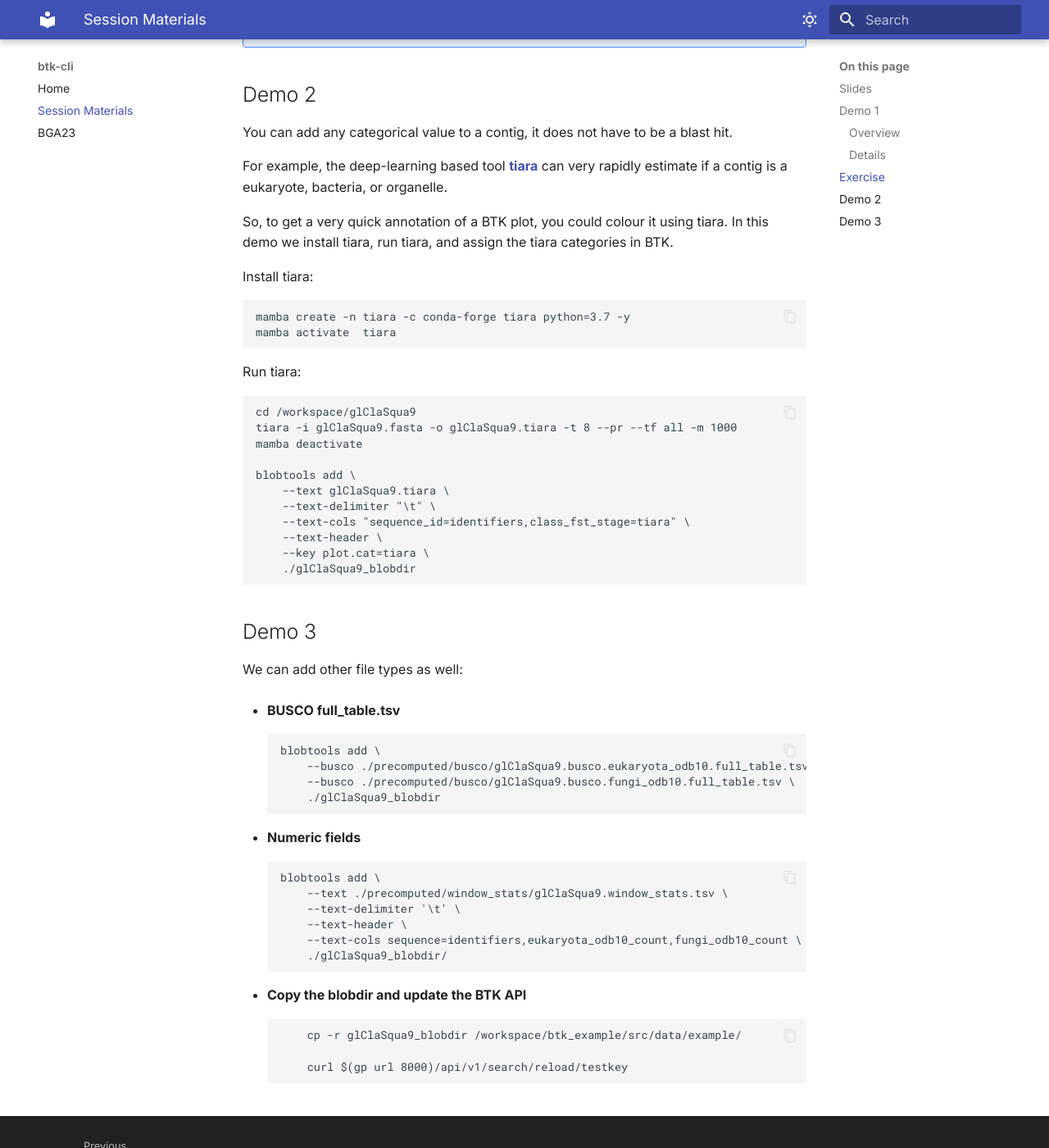
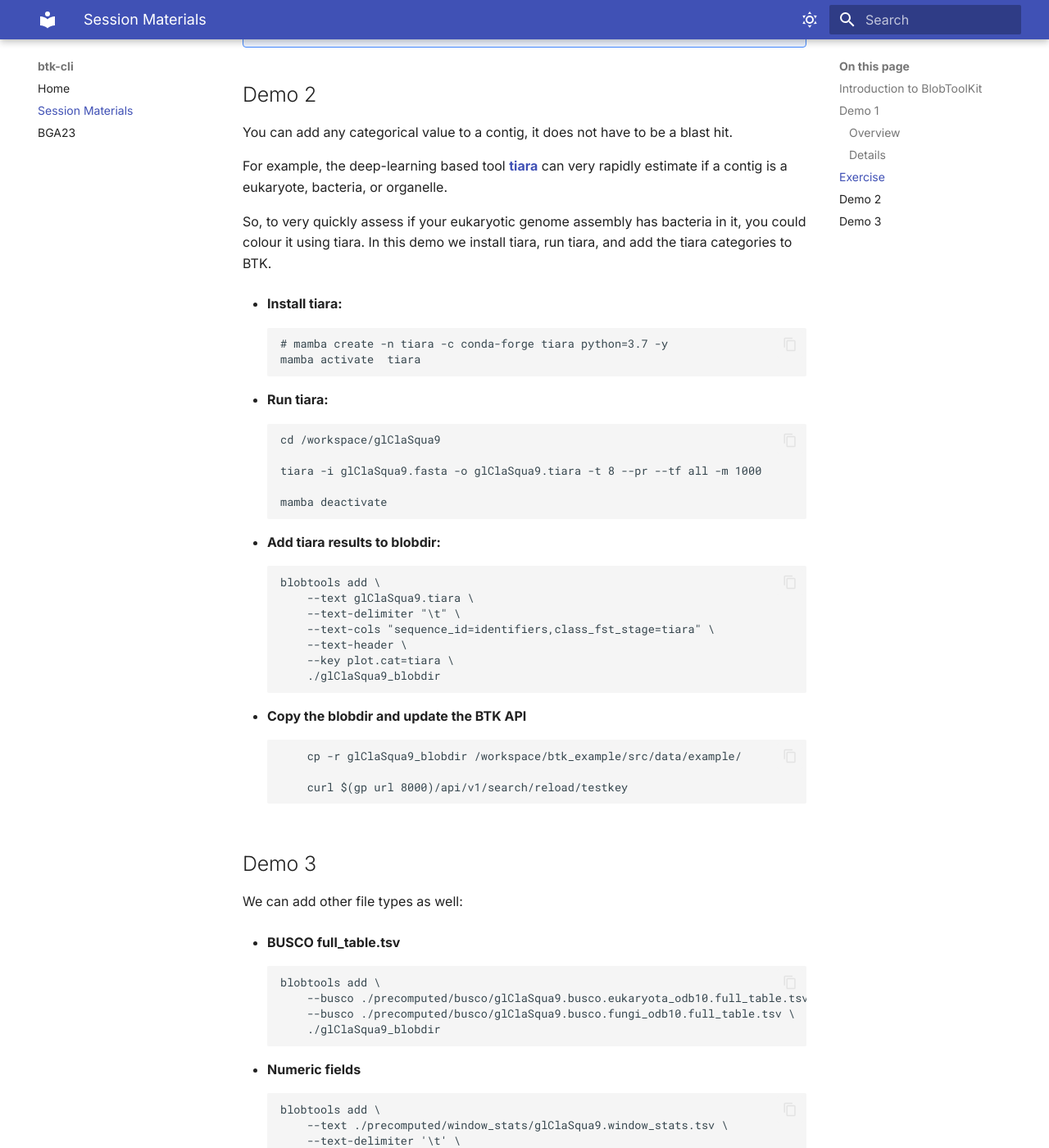
Before and after one commit to BGAcademy23/btk-cli, an MkDocs documentation site: the page built from docs/materials.md, in a window 1280 px wide and 1400 px high, scrolled down 3596 px. Shown: the whole window at 82% size. Built offline with MkDocs 1.6.1 and Material for MkDocs 9.7.7, drawn with Linux system fonts in a browser that asks for light colours; some of the changed text lies outside the part shown.

Commit message:
update materials

````diff
--- a/docs/materials.md
+++ b/docs/materials.md
@@ -1,6 +1,6 @@
 # Session Materials
 
-## Slides
+## Introduction to BlobToolKit
 
 ## Demo 1
 
@@ -148,19 +148,25 @@ You can add any categorical value to a contig, it does not have to be a blast hi
 
 For example, the deep-learning based tool **[tiara](https://academic.oup.com/bioinformatics/article/38/2/344/6375939){ : target="_blank" }** can very rapidly estimate if a contig is a eukaryote, bacteria, or organelle.
 
-So, to get a very quick annotation of a BTK plot, you could colour it using tiara. In this demo we install tiara, run tiara, and assign the tiara categories in BTK.
+So, to very quickly assess if your eukaryotic genome assembly has bacteria in it, you could colour it using tiara. In this demo we install tiara, run tiara, and add the tiara categories to BTK.
 
-Install tiara:
+- **Install tiara:**
 ```
-mamba create -n tiara -c conda-forge tiara python=3.7 -y
+# mamba create -n tiara -c conda-forge tiara python=3.7 -y
 mamba activate  tiara
 ```
-Run tiara:
+
+- **Run tiara:**
 ```
 cd /workspace/glClaSqua9
+
 tiara -i glClaSqua9.fasta -o glClaSqua9.tiara -t 8 --pr --tf all -m 1000
+
 mamba deactivate
+```
 
+- **Add tiara results to blobdir:**
+```
 blobtools add \
     --text glClaSqua9.tiara \
     --text-delimiter "\t" \
@@ -168,6 +174,12 @@ blobtools add \
     --text-header \
     --key plot.cat=tiara \
     ./glClaSqua9_blobdir
+```
+- **Copy the blobdir and update the BTK API**
+```
+    cp -r glClaSqua9_blobdir /workspace/btk_example/src/data/example/
+
+    curl $(gp url 8000)/api/v1/search/reload/testkey
 ```
 
 ## Demo 3
````
Also changed, not shown: README.md (+3 -1 lines), docs/README.md (+1 -1 lines).
